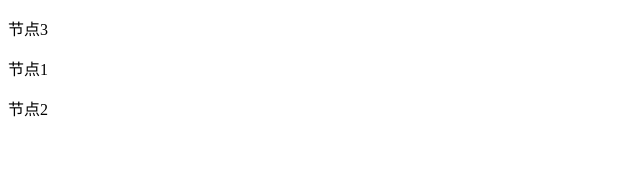
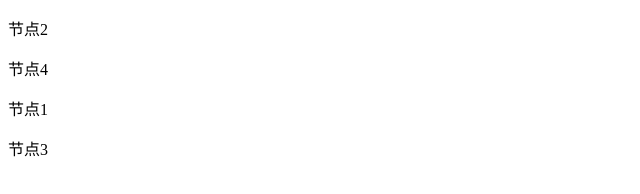
Before and after one commit to TingYinHelen/toy-vue3, a website: page index.html in a window 1280 px wide. Shown: the full height of the page, 0-640 px from the left. Drawn offline with Linux system fonts and the light colour scheme.

Commit message:
diff过程中添加新元素

```diff
--- a/index.html
+++ b/index.html
@@ -22,9 +22,10 @@
 
 // 新的 VNode
 const nextVNode = h('div', null, [
+  h('p', { key: 'b' }, '节点2'),
+  h('p', { key: 'd' }, '节点4'),
+  h('p', { key: 'a' }, '节点1'),
   h('p', { key: 'c' }, '节点3'),
-  h('p', { key: 'a' }, '节点1'),
-  h('p', { key: 'b' }, '节点2')
 ])
 
 render(prevVNode, document.getElementById('app'))
--- a/src/render.js
+++ b/src/render.js
@@ -25,11 +25,11 @@
   }
 }
 
-function mount(vnode, container, isSVG) {
+function mount(vnode, container, isSVG, refNode) {
   const { flags } = vnode
   if (flags & VNodeFlags.ELEMENT) {
     // 挂载普通标签
-    mountElement(vnode, container, isSVG)
+    mountElement(vnode, container, isSVG, refNode)
   } else if (flags & VNodeFlags.COMPONENT) {
     // 挂载组件
     mountComponent(vnode, container, isSVG)
@@ -46,7 +46,7 @@
 }
 
 const domPropsRE = /\W|^(?:value|checked|selected|muted)$/
-function mountElement(vnode, container, isSVG) {
+function mountElement(vnode, container, isSVG, refNode) {
   isSVG = isSVG || vnode.flags & VNodeFlags.ELEMENT_SVG
   const el = isSVG
     ? document.createElementNS('http://www.w3.org/2000/svg', vnode.tag)
@@ -70,8 +70,7 @@
       }
     }
   }
-
-  container.appendChild(el)
+  refNode ? container.insertBefore(el, refNode) : container.appendChild(el)
 }
 
 function mountText(vnode, container) {
@@ -299,10 +298,11 @@
           let lastIndex = 0
           for (let i = 0; i < nextChildren.length; i++) {
             const nextVNode = nextChildren[i]
-            let j = 0
+            let j = 0, find = false
             for (j; j < prevChildren.length; j++) {
               const prevVNode = prevChildren[j]
               if (nextVNode.key === prevVNode.key) {
+                find = true
                 patch(prevVNode, nextVNode, container)
                 if (j < lastIndex) {
                   // 需要移动
@@ -314,6 +314,10 @@
                   lastIndex = j
                 }
               }
+            }
+            if (!find) {
+              const refNode = i - 1 < 0 ? prevChildren[0].el : nextChildren[i - 1].el.nextSibling;
+              mount(nextVNode, container, false, refNode);
             }
           }
           break
```
